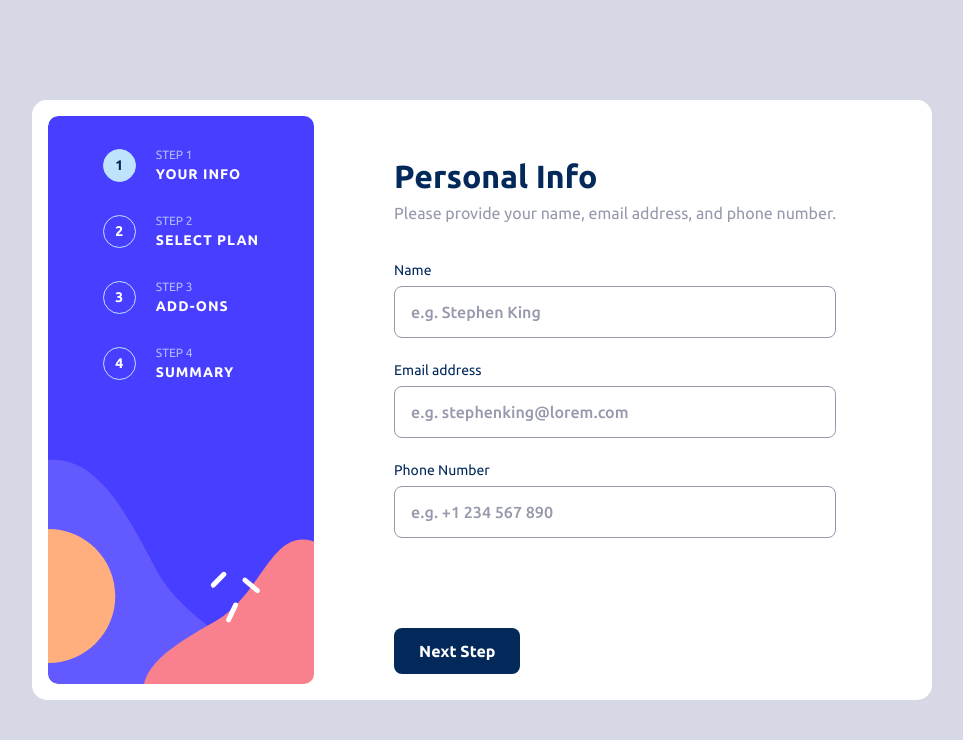
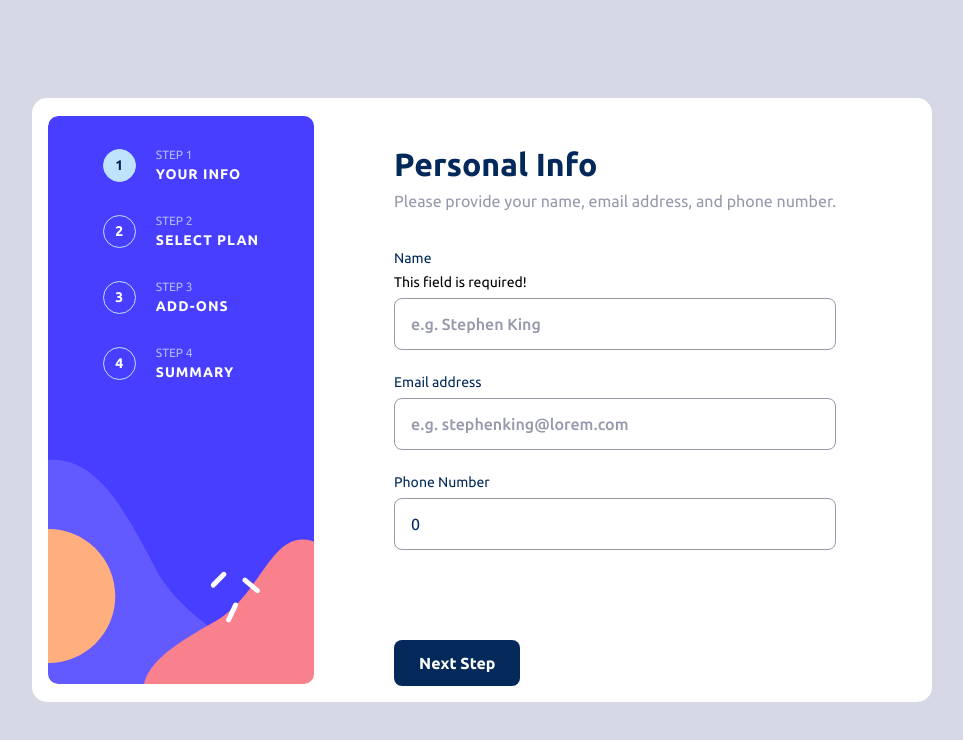
Before and after one commit to Memeena/multi-step-form-app, a React (Vite) app: page / in a window 1280 px wide. Shown: the top 740 px of the page, without its empty margins (158-1121 px from the left). Built offline with nearby package versions, Linux system fonts and the light colour scheme.

Commit message:
changes in personalDetails file

```diff
--- a/src/Components/MainPages/PersonalDetails/PersonalDetails.jsx
+++ b/src/Components/MainPages/PersonalDetails/PersonalDetails.jsx
@@ -1,25 +1,39 @@
 import styles from "./PersonalDetails.module.css";
 import "../../../index.css";
 import Header from "../../Header/Header";
+import { useState } from "react";
 
 export default function PersonalDetails() {
+  const [name, setName] = useState("");
+  const [email, setEmail] = useState("");
+  const [contact, setContact] = useState(0);
+
+  function handleChange(e) {
+    console.log(e.target.value);
+    setName(e.target.value);
+  }
   return (
     <div className={styles.personalDetails}>
-      <Header heading={'Personal Info'} subHeading={'Please provide your name, email address, and phone number.'}/>
+      <Header
+        heading={"Personal Info"}
+        subHeading={
+          "Please provide your name, email address, and phone number."
+        }
+      />
 
       <div className={styles.details}>
         <div className={`${styles.det} ${"p-medium"}`}>
           <label htmlFor="name" className={styles.detHeading}>
             Name
           </label>
+          {!name && <p>This field is required!</p>}
           <input
             id="name"
             className={styles.input}
             type="text"
             placeholder="e.g. Stephen King"
-            // onChange={handleEnteredWord}
-            // value={enteredWord}
-            // style={inputStyle}
+            value={name}
+            onChange={(e) => handleChange(e)}
           ></input>
         </div>
 
@@ -33,6 +47,7 @@ export default function PersonalDetails() {
             className={styles.input}
             type="email"
             placeholder="e.g. stephenking@lorem.com"
+            value={email}
           ></input>
         </div>
 
@@ -46,6 +61,7 @@ export default function PersonalDetails() {
             className={styles.input}
             type="text"
             placeholder="e.g. +1 234 567 890"
+            value={contact}
           ></input>
         </div>
       </div>
--- a/src/Components/MainPages/PersonalDetails/PersonalDetails.module.css
+++ b/src/Components/MainPages/PersonalDetails/PersonalDetails.module.css
@@ -25,6 +25,7 @@
   display: flex;
   flex-direction: column;
   gap: 0.8rem;
+  cursor: pointer;
 }
 
 .detHeading {
@@ -37,6 +38,12 @@
   border-radius: 0.8rem;
   font-size: 1.6rem;
   font-family: "Ubuntu", sans-serif;
+  color: var(--color-marine-blue);
+}
+.input:hover,
+.input:active,
+.input:focus-visible {
+  border: 1px solid var(--color-purplish-blue);
 }
 
 .input::placeholder {
--- a/src/Components/MainPages/Summary/Summary.jsx
+++ b/src/Components/MainPages/Summary/Summary.jsx
@@ -11,7 +11,7 @@ export default function Summary({
   const totalAmt =
     selectedPlanAmount +
     selectedAddOns.reduce((acc, curr) => acc + curr.price, 0);
-  console.log(totalAmt);
+  console.log(totalAmt, selectedPlan);
   return (
     <div className={styles.summary}>
       <Header
```
